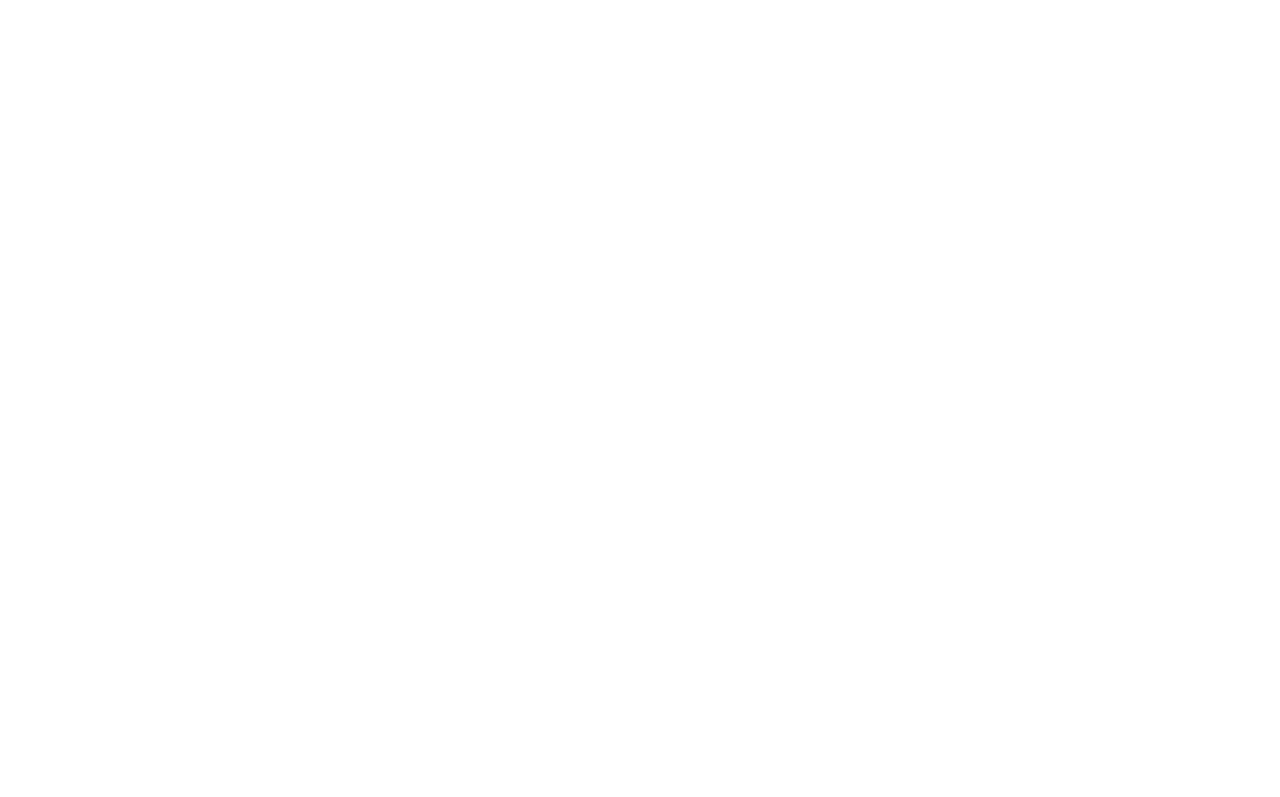
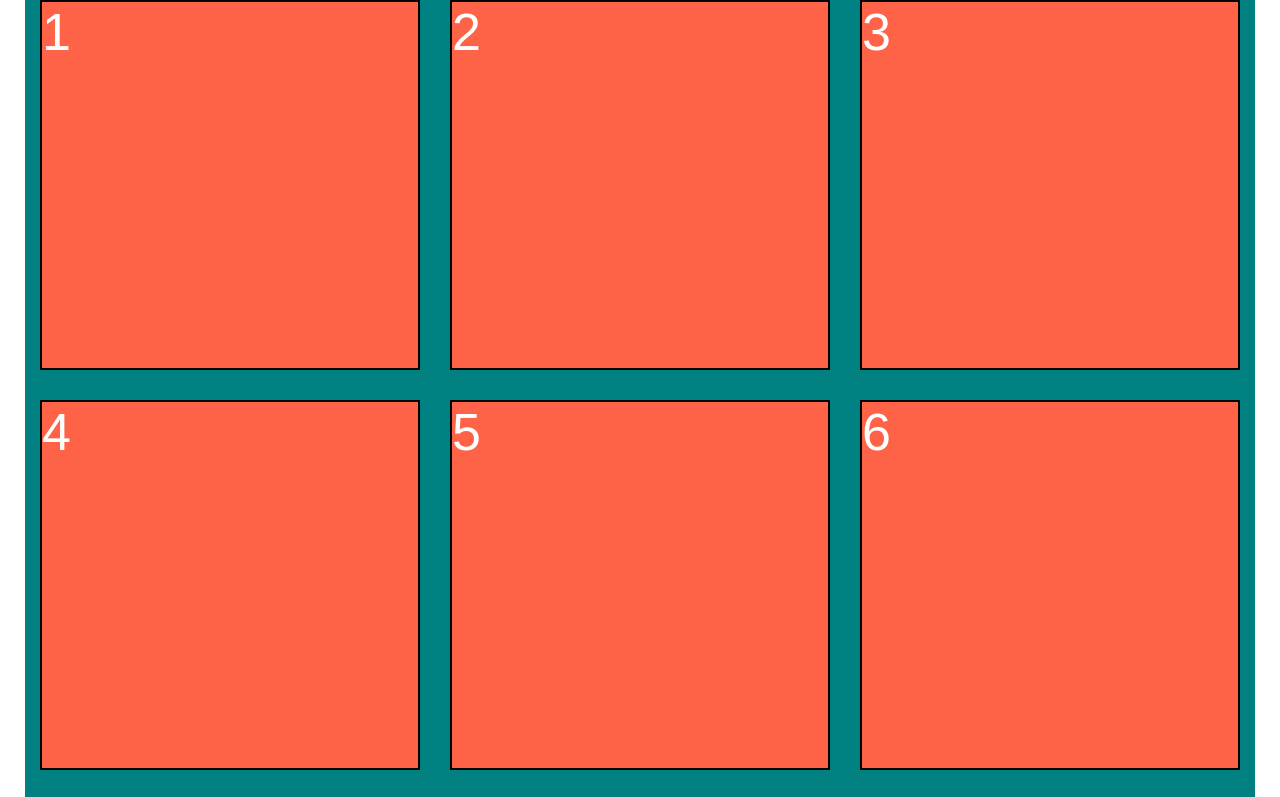
Before and after one commit to ABoklogov/Tech-skills-3, a plain HTML site: page index.html in a window 1280 px wide. Shown: the top 797 px of the page. Drawn offline with Linux system fonts and the light colour scheme; a web font is replaced by a local one.

Commit message:
добавляет флекс элементы

```diff
--- a/css/styles.css
+++ b/css/styles.css
@@ -0,0 +1,51 @@
+* {
+  margin: 0;
+  padding: 0;
+  box-sizing: border-box;
+}
+.container {
+  width: 1230px;
+  padding-left: 15px;
+  padding-right: 15px;
+  margin-left: auto;
+  margin-right: auto;
+}
+
+.flex-container {
+  display: flex;
+  flex-wrap: wrap;
+  background-color: teal;
+  margin: -15px;
+}
+
+.box {
+  width: 380px;
+  height: 370px;
+  margin: 15px;
+  /* margin-right: 30px;
+  margin-bottom: 30px; */
+  /* width: calc((100% - 2 * 30px) / 3); */
+
+  color: #fff;
+  font-family: sans-serif;
+  font-size: 52px;
+  list-style-type: none;
+  background-color: tomato;
+  border: 2px solid black;
+}
+
+/* .box:not(:nth-child(3n)) {
+  margin-right: 30px;
+} */
+
+/* .box:not(:nth-last-child(-n + 3)) {
+  margin-bottom: 30px;
+}  */
+
+/* .box:nth-child(3n) {
+  margin-right: 0;
+} */
+/*
+.box:nth-last-child(-n + 3) {
+  margin-bottom: 0;
+} */
--- a/index.html
+++ b/index.html
@@ -1,14 +1,26 @@
 <!DOCTYPE html>
-<html lang="ru">
+<html lang="en">
 <head>
     <meta charset="UTF-8">
     <meta name="viewport" content="width=device-width, initial-scale=1.0">
-    <title>Tech skills-3</title>
-   <link rel="stylesheet" href="./css/styles.css">
-    </style>
+    <title>Document</title>
+    <link rel="stylesheet" href="./css/styles.css">
+    <link rel="preconnect" href="https://fonts.gstatic.com">
+    <link href="https://fonts.googleapis.com/css2?family=Euphoria+Script&family=Short+Stack&display=swap" rel="stylesheet">
 </head>
 <body>
-
-
+    <div class="container">
+        <ul class="flex-container">
+            <li class="box">1</li>
+            <li class="box">2</li>
+            <li class="box">3</li>
+            <li class="box">4</li>
+            <li class="box">5</li>
+            <li class="box">6</li>
+            <li class="box"></li>
+            <li class="box">8</li>
+            <li class="box">9</li>
+        </ul>
+    </div>
 </body>
 </html>
```
